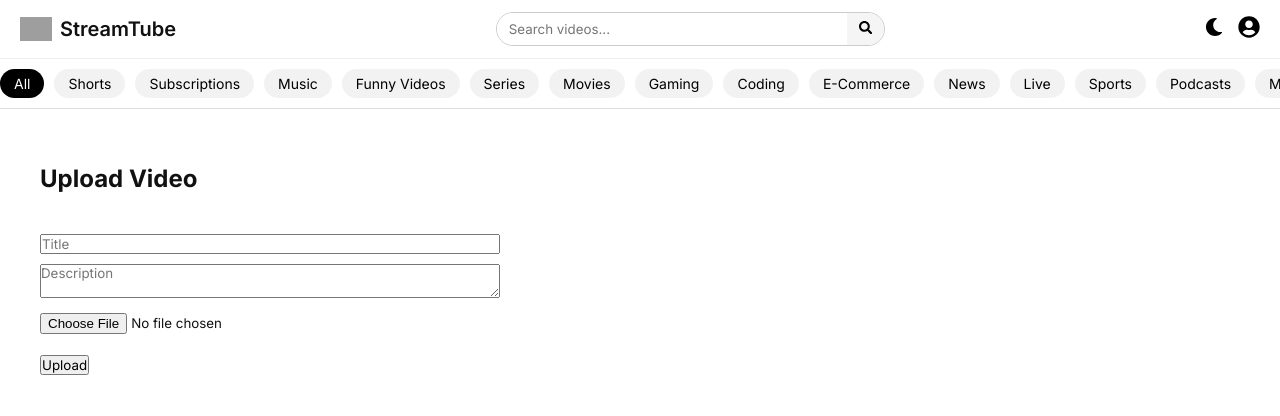
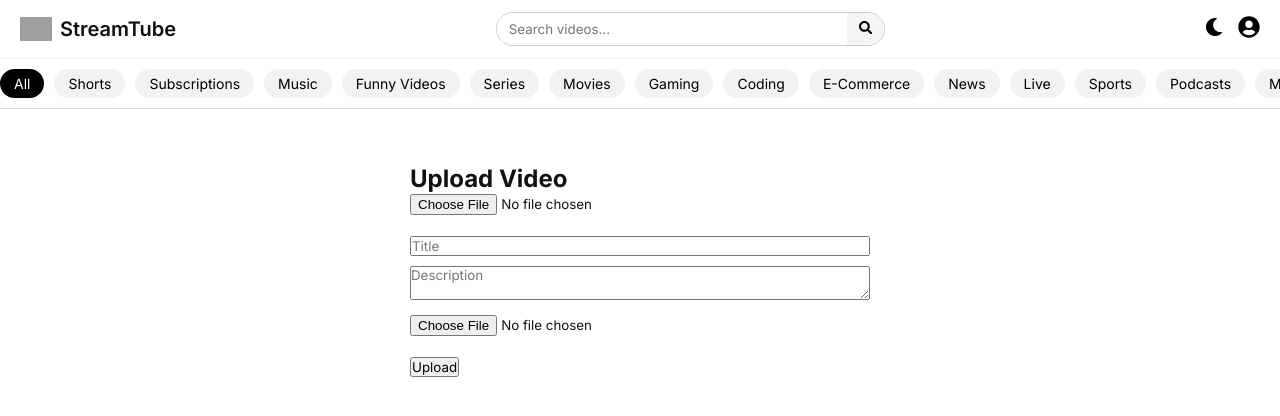
Before and after one commit to Vishal3201/streamtube-, a React (Vite) app in the folder frontend/: page /upload in a window 1280 px wide. Shown: the top 416 px of the page. Built offline with nearby package versions, Linux system fonts and the light colour scheme; no server answers; grey boxes are pictures that could not be loaded.

Commit message:
Update Upload.jsx

```diff
--- a/frontend/src/pages/Upload/Upload.jsx
+++ b/frontend/src/pages/Upload/Upload.jsx
@@ -12,16 +12,21 @@ function Upload() {
   const [thumbnail, setThumbnail] = useState(null);
   const [loading, setLoading] = useState(false);
 
+  /* ✅ Get video from previous page */
   useEffect(() => {
     if (location.state?.file) {
       setFile(location.state.file);
     }
   }, [location.state]);
 
+  /* ✅ Upload handler */
   const handleUpload = async () => {
     if (!file || !title) {
       return alert("Please add a title and select a video");
     }
+
+    try {
+      setLoading(true);
 
       const formData = new FormData();
       formData.append("video", file);
@@ -32,33 +37,45 @@ function Upload() {
         formData.append("thumbnail", thumbnail);
       }
 
-    try {
-      setLoading(true);
+      console.log("Uploading...", formData);
+
       await uploadVideo(formData);
 
       alert("Uploaded Successfully 🚀");
 
-      // reset form
+      // reset
       setFile(null);
       setTitle("");
       setDesc("");
       setThumbnail(null);
 
-      // redirect to home
       navigate("/");
+
     } catch (error) {
-      console.error(error);
-      alert("Upload Failed ❌");
+      console.error("UPLOAD ERROR:", error);
+      alert(
+        error?.response?.data?.error ||
+        "Upload Failed ❌ (Check backend / DB / Cloudinary)"
+      );
     } finally {
       setLoading(false);
     }
   };
 
   return (
-    <div style={{ padding: "20px", maxWidth: "500px" }}>
+    <div style={{ padding: "20px", maxWidth: "500px", margin: "auto" }}>
       <h2>Upload Video</h2>
 
-      {/* Video Preview */}
+      {/* ✅ Select video manually if not passed */}
+      {!file && (
+        <input
+          type="file"
+          accept="video/*"
+          onChange={(e) => setFile(e.target.files[0])}
+        />
+      )}
+
+      {/* ✅ Video Preview */}
       {file && (
         <video
           src={URL.createObjectURL(file)}
@@ -86,7 +103,7 @@ function Upload() {
         style={{ width: "100%", marginBottom: "10px" }}
       />
 
-      {/* Thumbnail Upload */}
+      {/* Thumbnail */}
       <input
         type="file"
         accept="image/*"
@@ -95,7 +112,7 @@ function Upload() {
 
       <br /><br />
 
-      {/* Upload Button */}
+      {/* Button */}
       <button onClick={handleUpload} disabled={loading}>
         {loading ? "Uploading..." : "Upload"}
       </button>
```
Lines whose indentation alone changed are shown as unchanged.
